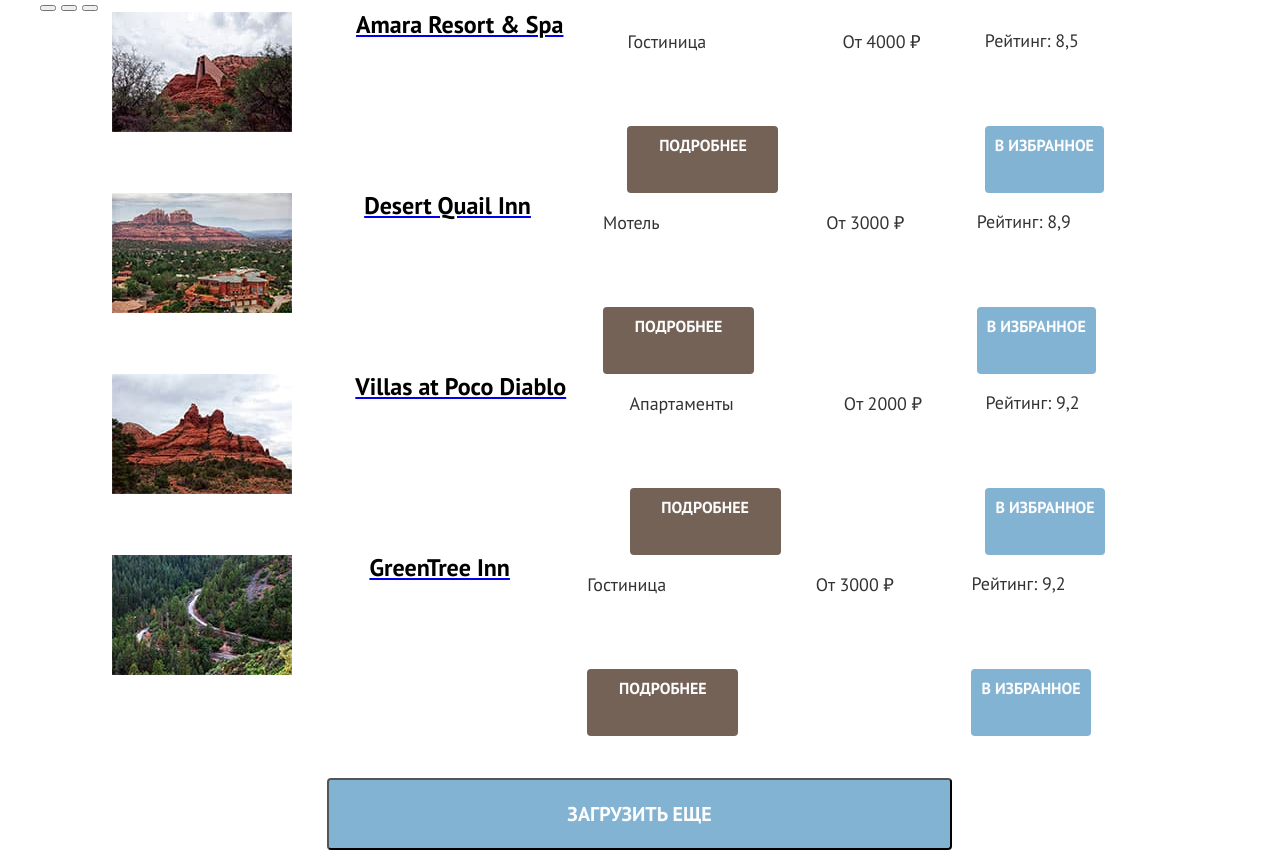
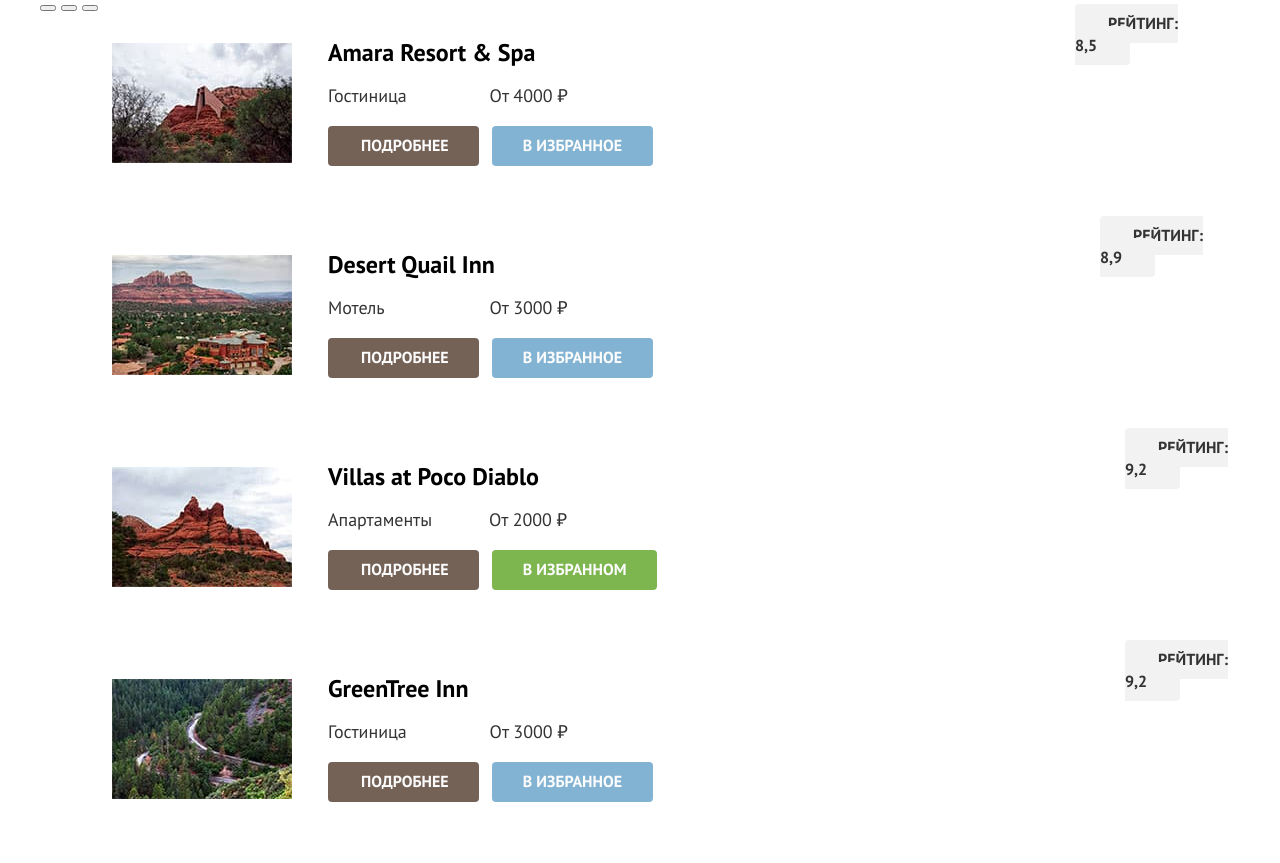
Before and after one commit to VITASETYUKOVA/1901509-sedona-32, a plain HTML site: page catalog.html in a window 1280 px wide. Shown: the part 457-1320 px from the top of the page. Drawn offline with Linux system fonts and the light colour scheme.

Commit message:
Отправила задание

```diff
--- a/catalog.html
+++ b/catalog.html
@@ -239,15 +239,17 @@
                 alt="Фото гостиницы Амара."
               />
             </a>
+            <div class="hotels__inner">
             <a class="hotels__link" href="#">
               <h3 class="hotels__title">Amara Resort & Spa</h3>
             </a>
-            <p><span class="hotels__type"></span>Гостиница</p>
-            <p><span class="hotels__price"></span>От 4000 ₽</p>
+            <p><span class="hotels__type">Гостиница</span>
+            <span class="hotels__price">От 4000 ₽</span></p>
             <a href="#" class="hotels__button__button--thorough">ПОДРОБНЕЕ</a>
             <a href="#" class="hotels__button__button--chosen">В ИЗБРАННОЕ</a>
+          </div>
             <div class="hotels__rating__rating--four">
-              <p class="hotels__stars">Рейтинг: 8,5</p>
+              <a class="hotels__linklevel" href="#">Рейтинг: 8,5</a>
             </div>
          </li>
           <li class="hotels__item">
@@ -259,13 +261,16 @@
                 height="120"
                 alt="Фото гостиницы Дєсерт Квол Ин."
             /></a>
-            <a href="#"> <h3 class="hotels__title">Desert Quail Inn</h3> </a>
-            <p><span class="hotels__type"></span>Мотель</p>
-            <p><span class="hotels__price"></span>От 3000 ₽</p>
+            <div class="hotels__inner">
+              <a class="hotels__link" href="#">
+              <h3 class="hotels__title">Desert Quail Inn</h3> </a>
+            <p><span class="hotels__typekh">Мотель</span>
+            <span class="hotels__price"></span>От 3000 ₽</p>
             <a href="#" class="hotels__button__button--thorough">ПОДРОБНЕЕ</a>
             <a href="#" class="hotels__button__button--chosen">В ИЗБРАННОЕ</a>
+          </div>
             <div class="hotels__rating__rating--three">
-              <p class="hotels__stars">Рейтинг: 8,9</p>
+              <a class="hotels__linklevel" href="#">Рейтинг: 8,9</a>
 
             </div>
           </li>
@@ -278,19 +283,22 @@
                 height="120"
                 alt="Фото гостиницы Вилас эт Поко Диабло."
             /></a>
-            <a href="#">
-              <h3 class="hotels__title">Villas at Poco Diablo</h3>
+
+              <div class="hotels__inner">
+                <a class="hotels__link" href="#">
+              <h3 class="hotels__title">Villas at Poco Diablo</h3></a>
             </a>
-            <p><span class="hotels__type"></span>Апартаменты</p>
-            <p><span class="hotels__price"></span>От 2000 ₽</p>
+            <p><span class="hotels__typekhk">Апартаменты</span>
+            <span class="hotels__price"></span>От 2000 ₽</p>
             <a href="#" class="hotels__button__button--thorough">ПОДРОБНЕЕ</a>
-            <a href="#" class="hotels__button__button--chosen">В ИЗБРАННОЕ</a>
+            <a href="#" class="hotels__button__button--chosenkh">В ИЗБРАННОМ</a>
+          </div>
             <div class="hotels__rating__rating--two">
-              <p class="hotels__stars">Рейтинг: 9,2</p>
+              <a class="hotels__linklevel" href="#">Рейтинг: 9,2</a>
             </div>
       </li>
           <li class="hotels__item">
-            <a href="#">
+            <a class="hotels__link" href="#">
               <img
                 class="hotels__photo"
                 src="images/catalog/hotel-4.jpg"
@@ -298,19 +306,21 @@
                 height="120"
                 alt="Фото гостиницы Грин Ти Ин."
             /></a>
-            <a href="#"> <h3 class="hotels__title">GreenTree Inn</h3> </a>
-            <p><span class="hotels__type"></span>Гостиница</p>
-            <p><span class="hotels__price"></span>От 3000 ₽</p>
+            <div class="hotels__inner">
+            <a class="hotels__link" href="#">
+              <h3 class="hotels__title">GreenTree Inn</h3> </a>
+            <p><span class="hotels__type">Гостиница</span>
+            <span class="hotels__price">От 3000 ₽</span></p>
             <a href="#" class="hotels__button__button--thorough">ПОДРОБНЕЕ</a>
             <a href="#" class="hotels__button__button--chosen">В ИЗБРАННОЕ</a>
+          </div>
             <div class="hotels__rating__rating--two">
-              <p class="hotels__stars">Рейтинг: 9,2</p>
+              <a class="hotels__linklevel" href="#">Рейтинг: 9,2</a>
             </div>
      </li>
       </ul>
         <button class="hotels__button" type="submit">ЗАГРУЗИТЬ ЕЩЕ</button>
-
-      </section>
+            </section>
       <section class="pagination">
         <div class="pagination__container">
         <h2 class="visually-hidden">пагинация</h2>
--- a/styles/styles.css
+++ b/styles/styles.css
@@ -11,6 +11,14 @@
   font-style: normal;
   font-weight: 700;
   src: url("../fonts/ptsans-700.woff2") format("woff2");
+  font-display: swap;
+}
+
+@font-face {
+  font-family: "PT Sans";
+  font-style: regular;
+  font-weight: 400;
+  src: url("../fonts/ptsans-400.woff2") format("woff2");
   font-display: swap;
 }
 
@@ -695,6 +703,7 @@
 
 .hotels__list {
   width: 1056px;
+
   list-style-type: none;
   margin: 0 auto;
   padding: 0;
@@ -702,15 +711,11 @@
 }
 
 .hotels__item {
-  display: grid;
-  grid-template-rows: 28px 31px 55px 67px;
-  grid-template-columns: min-content(180px 36px 151px 8px 160px 361px 160px);
+  display: flex;
 }
 
 .hotels__photo {
-  object-fit: cover;
-  grid-row: 1 / 5;
-  grid-column: 1 / 2;
+  margin: 31px 36px 31px 0;
 }
 
 .hotels__title {
@@ -720,12 +725,8 @@
   line-height: 26px;
   font-size: 24px;
   font-weight: 700;
-  margin: 0;
+  margin: 28px 0 0 0;
   padding: 0;
-  grid-row: 2 / 3;
-  grid-column: 3 / 6;
-  justify-self: start;
-  grid-template-columns: min-content;
 }
 
 .hotels__type {
@@ -735,14 +736,34 @@
   line-height: 24px;
   font-size: 18px;
   font-weight: 400;
-  margin: 0;
+  margin: 1px 78px 31px 0;
   padding: 0;
-  grid-row: 2 / 3;
-  grid-column: 2 / 3;
+}
+
+.hotels__typekhk {
+  font-family: "PT Sans";
+  text-decoration: none;
+  color: #333333;
+  line-height: 24px;
+  font-size: 18px;
+  font-weight: 400;
+  margin: 1px 52px 31px 0;
+  padding: 0;
+}
+
+.hotels__typekh {
+  font-family: "PT Sans";
+  text-decoration: none;
+  color: #333333;
+  line-height: 24px;
+  font-size: 18px;
+  font-weight: 400;
+  margin: 1px 100px 31px 0;
+  padding: 0;
 }
 
 .hotels__price {
-font-family: "PT Sans";
+  font-family: "PT Sans";
   text-decoration: none;
   color: #333333;
   line-height: 24px;
@@ -750,14 +771,9 @@
   font-weight: 400;
   margin: 0;
   padding: 0;
- grid-row: 3 / 4;
-  grid-column: 5 / 6;
 }
 
 .hotels__button__button--thorough {
-  grid-row: 4 / 5;
-  grid-column: 3 / 4;
-  justify-self: start;
   font-family: "PT Sans";
   text-decoration: none;
   font-size: 16px;
@@ -770,16 +786,13 @@
   width: 151px;
   border-radius: 4px;
   background-clip: padding-box;
-  padding: 9px 10px;
+  padding: 9px 33px 10px 33px;
   display: inline-block;
   box-sizing: border-box;
-  justify-self: start;
+  margin: 0 8px 58px 0;
 }
 
 .hotels__button__button--chosen {
-  grid-row: 4 / 5;
-  grid-column: 5 / 6;
-  justify-self: start;
   width: 160 px;
   font-family: "PT Sans";
   text-decoration: none;
@@ -792,29 +805,82 @@
   background-color: #83b3d3;
   border-radius: 4px;
   background-clip: padding-box;
-  padding: 9px 10px;
+  padding: 9px 31px 10px 31px;
   display: inline-block;
   box-sizing: border-box;
+  margin-right: 8px;
 }
 
-.hotels__rating {
-  grid-row: 4 / 5;
-  grid-column: 7 / 86;
-  min-height: 17px;
-  background-color: white;
+.hotels__button__button--chosenkh {
+  width: 160 px;
+  font-family: "PT Sans";
+  text-decoration: none;
+  font-size: 16px;
+  font-weight: 700;
+  line-height: 21px;
+  text-transform: uppercase;
+  text-align: center;
+  color: #fcfcfc;
+  background-color: #7db54f;
+  border-radius: 4px;
+  background-clip: padding-box;
+  padding: 9px 31px 10px 31px;
+  display: inline-block;
+  box-sizing: border-box;
+  margin-right: 8px;
+}
+
+.hotels__rating__rating--two,
+.hotels__rating__rating--three,
+.hotels__rating__rating--four {
+  margin-left: auto;
+  margin-bottom: 28px;
+}
+
+.hotels__rating__rating--four {
   background-image: url("../images/background/star.svg");
   background-repeat: repeat-x;
+  width: 93px;
+  background: space;
+  height: 17px;
+  background-color: #ffffff;
 }
 
-.rating--four {
-  width: 93px;
+.hotels__rating__rating--three {
+  background-image: url("../images/background/star.svg");
+  background-repeat: repeat-x;
+  width: 68px;
+  background: space;
+  height: 17px;
+  background-color: #ffffff;
+}
+.hotels__rating__rating--two {
+  background-image: url("../images/background/star.svg");
+  background-repeat: repeat-x;
+  width: 43px;
+  background: space;
+  height: 17px;
+  background-color: #ffffff;
 }
 
-.rating--three {
-  width: 68px;
-}
-.rating--two {
-  width: 43px;
+.hotels__linklevel {
+  font-style: regular;
+  box-sizing: border-box;
+  text-align: center;
+  font-family: "PT Sans";
+  text-decoration: none;
+  text-transform: uppercase;
+  font-size: 16px;
+  font-weight: 700;
+  line-height: 21px;
+  text-align: center;
+  color: #333333;
+  background-color: #f2f2f2;
+  width: 160px;
+  border-radius: 4px;
+  background-clip: padding-box;
+  padding: 9px 33px 10px 33px;
+  margin: 0 0 64px 0;
 }
 
 .hotels__button {
@@ -833,6 +899,10 @@
   margin-bottom: 61px;
   margin-left: 287px;
   align-self: center;
+}
+
+.hotels__link {
+  text-decoration: none;
 }
 
 .pagination__container {
```
